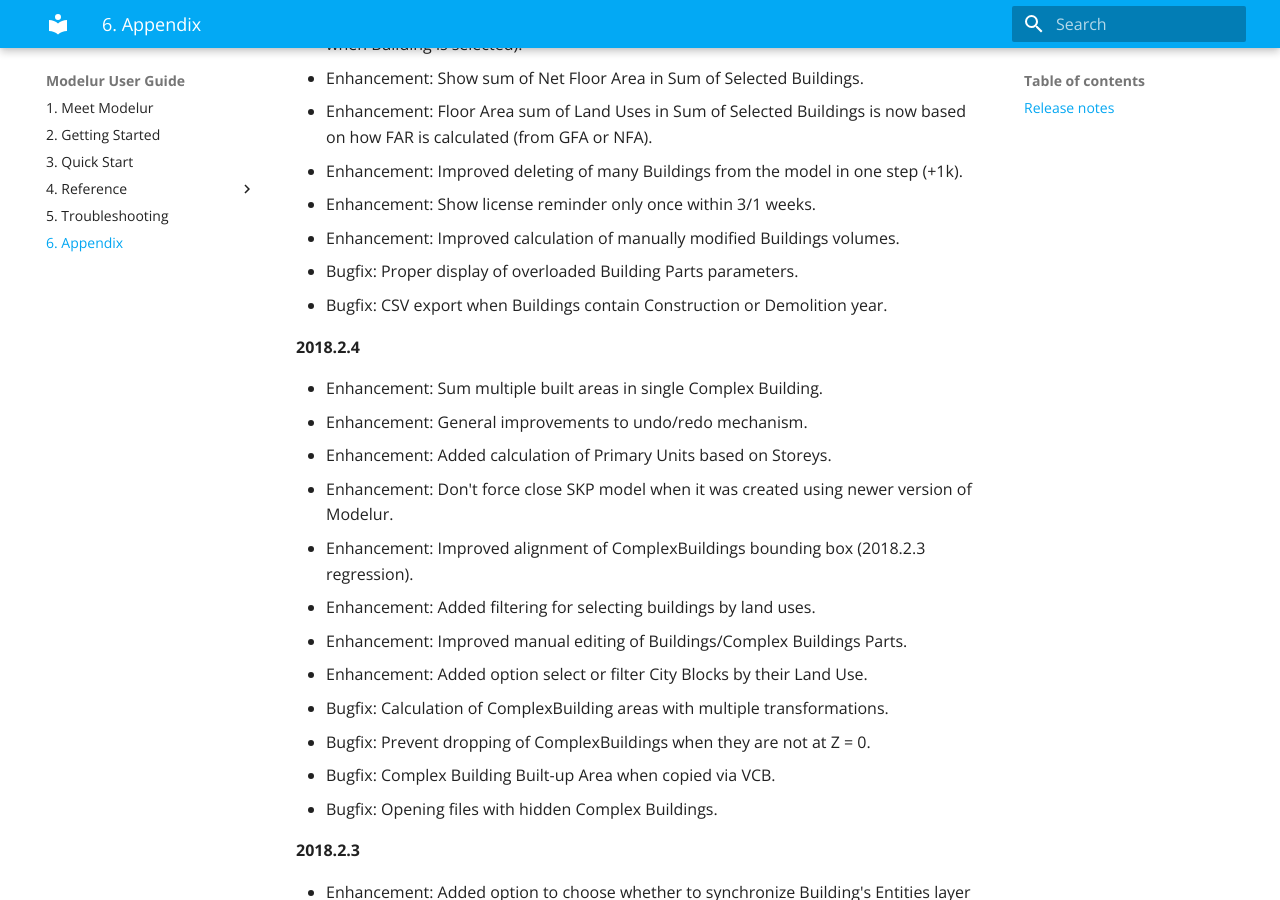
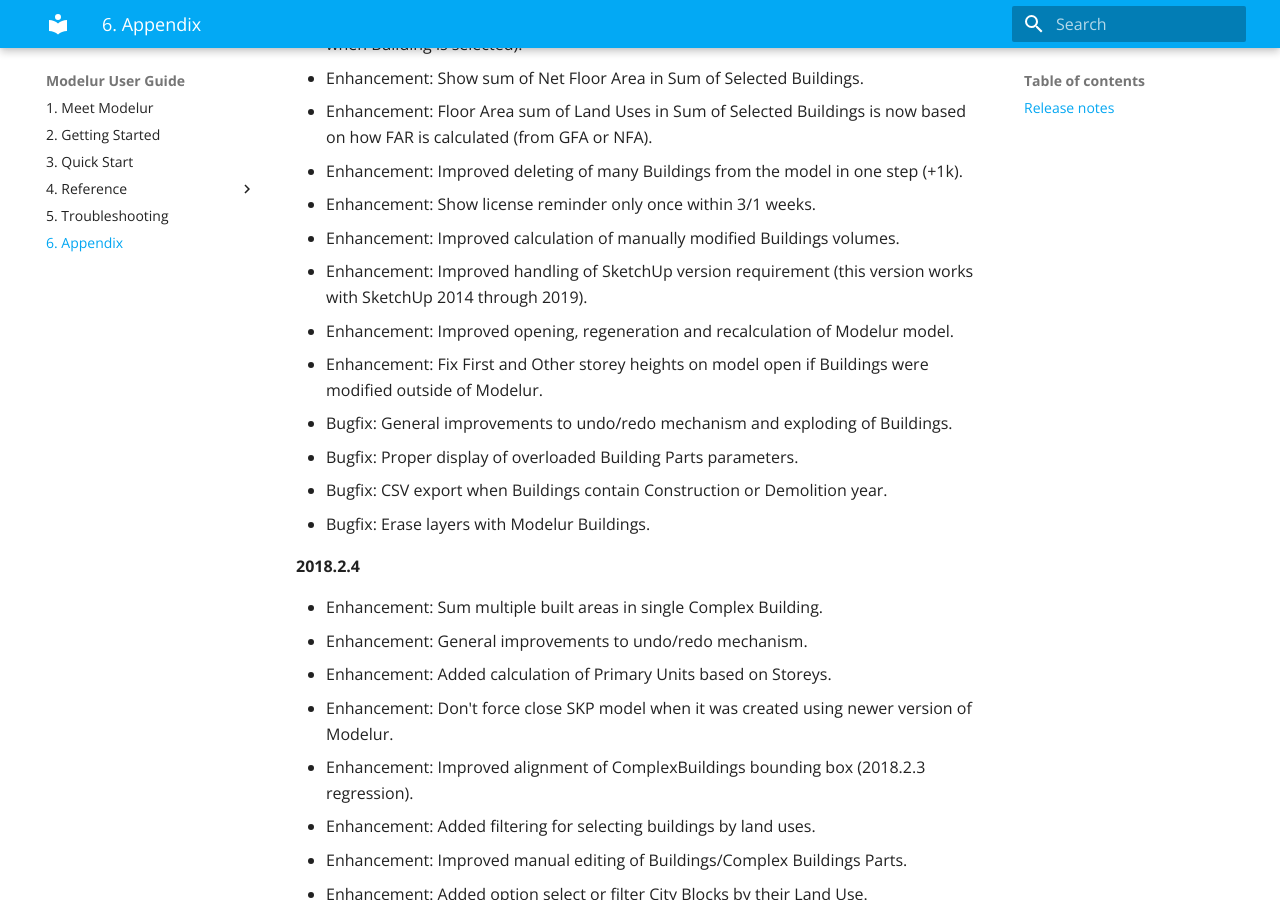
Before and after one commit to Modelur/docs, an MkDocs documentation site: the page built from docs/appendix.md, in a window 1280 px wide and 900 px high, scrolled down 336 px. Built offline with MkDocs 1.6.1 and Material for MkDocs 9.7.7, drawn with Linux system fonts in a browser that asks for light colours; old or Windows-style settings are respelled for this version of MkDocs.

Commit message:
Update appendix

```diff
--- a/docs/appendix.md
+++ b/docs/appendix.md
@@ -3,14 +3,19 @@
 
 **2018.2.5**
 
- - Enhancement: Added option to calculate Building's form factor, envelope area and surface to volume ratio (via Tools > Calculate Building's Form Factor or via Context Menu when Building is selected).
- - Enhancement: Show sum of Net Floor Area in Sum of Selected Buildings.
- - Enhancement: Floor Area sum of Land Uses in Sum of Selected Buildings is now based on how FAR is calculated (from GFA or NFA).
- - Enhancement: Improved deleting of many Buildings from the model in one step (+1k).
- - Enhancement: Show license reminder only once within 3/1 weeks.
- - Enhancement: Improved calculation of manually modified Buildings volumes.
- - Bugfix: Proper display of overloaded Building Parts parameters.
- - Bugfix: CSV export when Buildings contain Construction or Demolition year.
+- Enhancement: Added option to calculate Building's form factor, envelope area and surface to volume ratio (via Tools > Calculate Building's Form Factor or via Context Menu when Building is selected).
+- Enhancement: Show sum of Net Floor Area in Sum of Selected Buildings.
+- Enhancement: Floor Area sum of Land Uses in Sum of Selected Buildings is now based on how FAR is calculated (from GFA or NFA).
+- Enhancement: Improved deleting of many Buildings from the model in one step (+1k).
+- Enhancement: Show license reminder only once within 3/1 weeks.
+- Enhancement: Improved calculation of manually modified Buildings volumes.
+- Enhancement: Improved handling of SketchUp version requirement (this version works with SketchUp 2014 through 2019).
+- Enhancement: Improved opening, regeneration and recalculation of Modelur model.
+- Enhancement: Fix First and Other storey heights on model open if Buildings were modified outside of Modelur.
+- Bugfix: General improvements to undo/redo mechanism and exploding of Buildings.
+- Bugfix: Proper display of overloaded Building Parts parameters.
+- Bugfix: CSV export when Buildings contain Construction or Demolition year.
+- Bugfix: Erase layers with Modelur Buildings.
 
 **2018.2.4**
 
```
